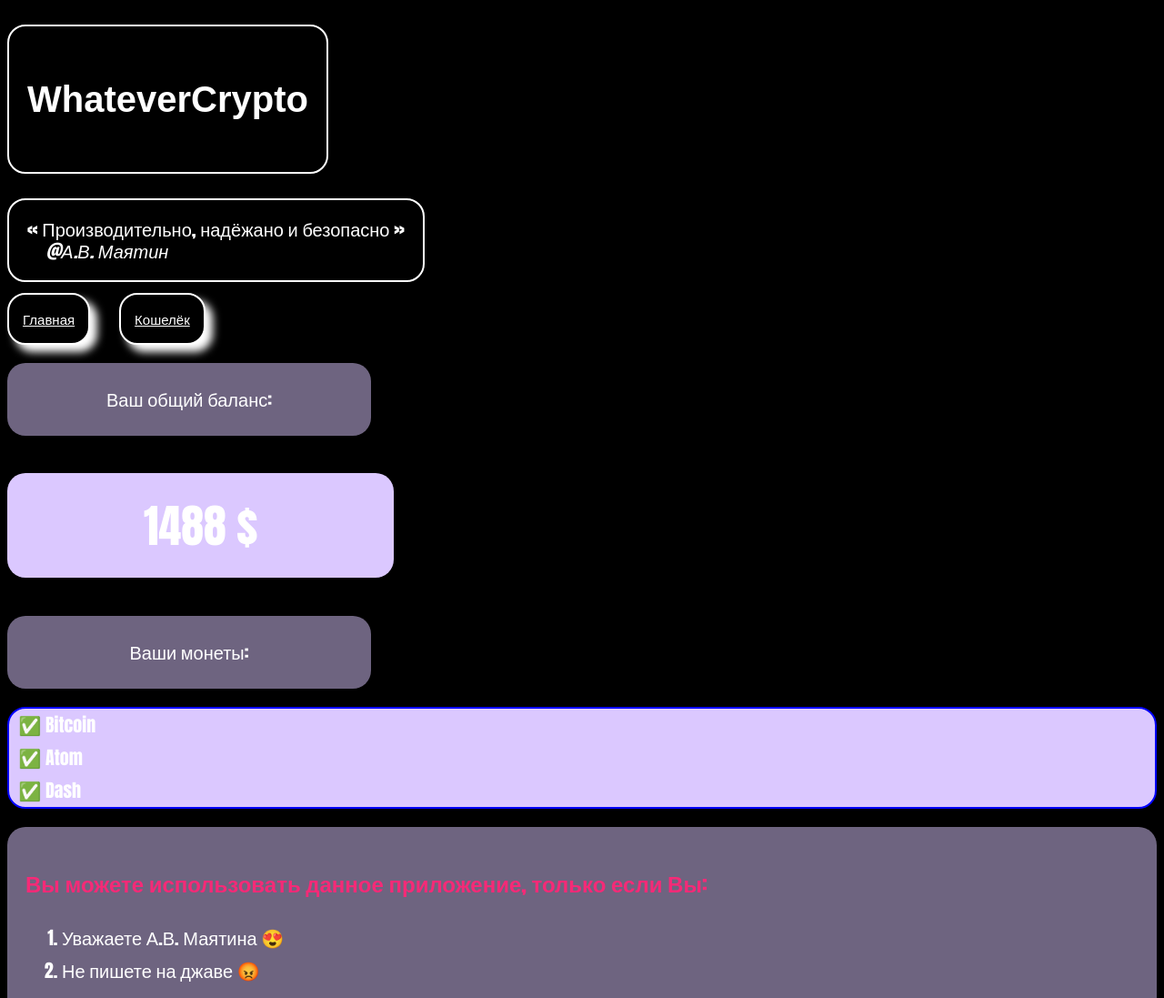
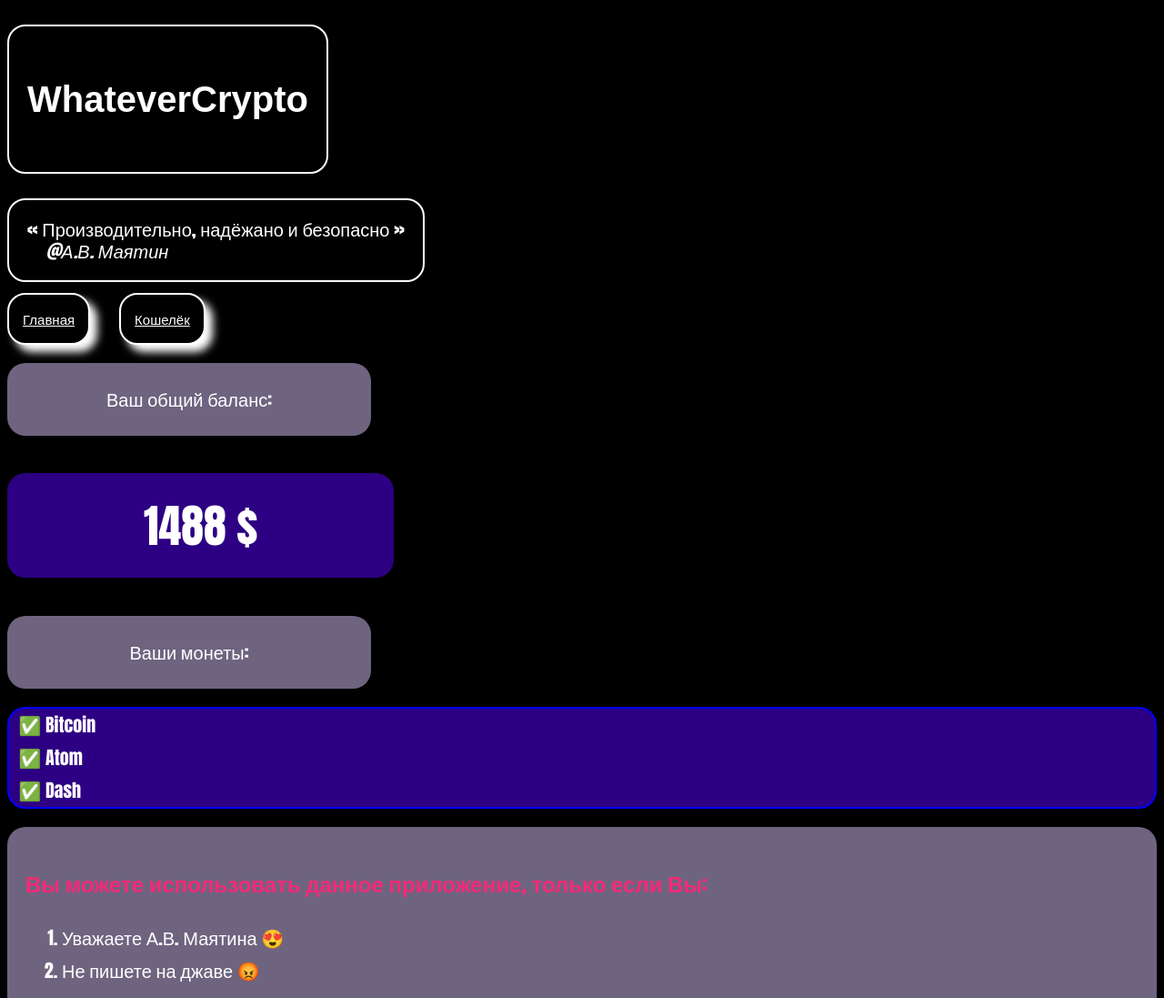
Before and after one commit to Ssspook/Whatever, a plain HTML site: page index.html in a window 1280 px wide. Shown: the top 1097 px of the page at 91% size. Drawn offline with Linux system fonts and the light colour scheme.

Commit message:
fix: background colors

```diff
--- a/style.css
+++ b/style.css
@@ -80,7 +80,7 @@ body, html {
      font-weight: normal;
      border-radius: 20px;
      text-align: center;
-     background-color: #dbc8ff;
+     background-color: #2d0083;
      color: white;
      width: max-content;
      padding: 20px 150px;
@@ -98,7 +98,7 @@ suffix: " ";
      list-style-type: repeating-emoji;
      border: 2px solid blue;
      color: black;
-     background-color: #dbc8ff;
+     background-color: #2d0083;
      border-radius: 20px;
  }
 
```
